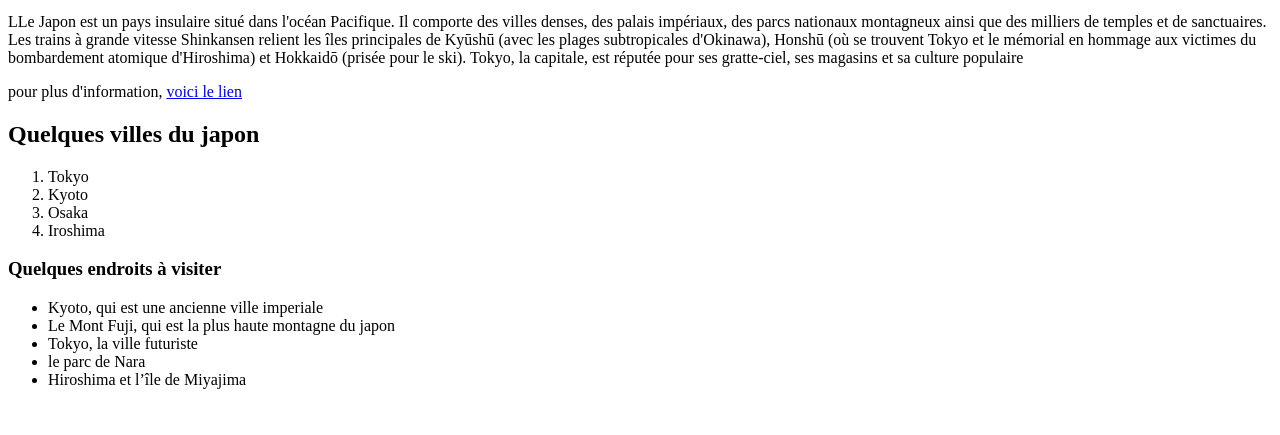
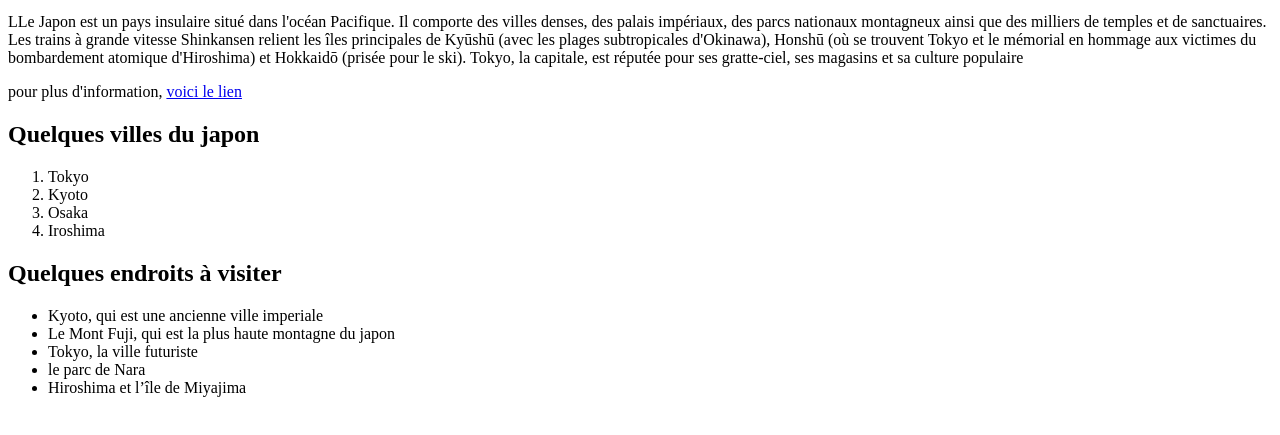
Before and after one commit to thesykap/home1, a plain HTML site: page index.html in a window 1280 px wide. Shown: the part 101-536 px from the top of the page. Drawn offline with Linux system fonts and the light colour scheme.

Commit message:
homework modify

```diff
--- a/index.html
+++ b/index.html
@@ -33,7 +33,7 @@
       <li>Iroshima</li>
     </ol>
 
-    <h3>Quelques endroits à visiter</h3>
+    <h2>Quelques endroits à visiter</h2>
     <ul>
       <li>Kyoto, qui est une ancienne ville imperiale</li>
       <li>Le Mont Fuji, qui est la plus haute montagne du japon</li>
```
